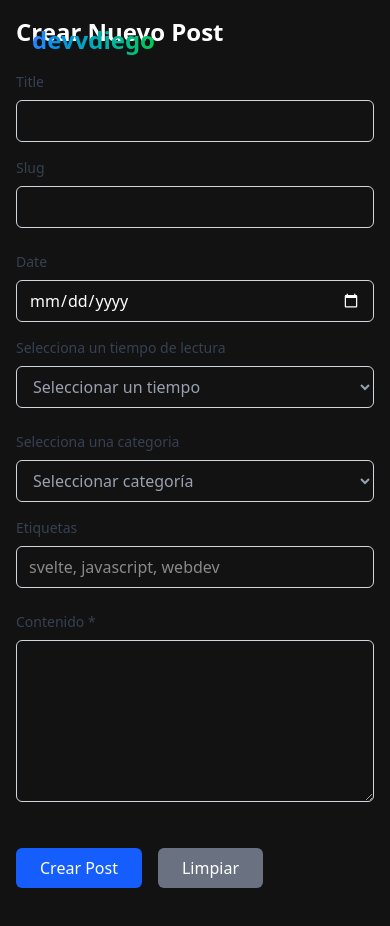
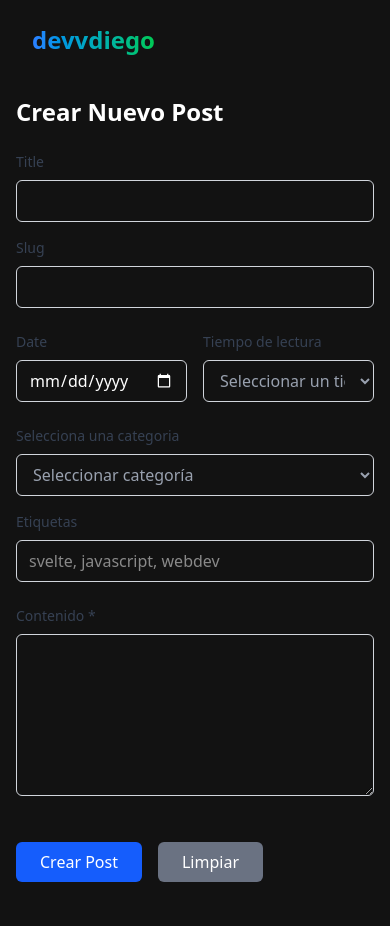
Before and after one commit to DevvDiego/DevvDiego.github.io, a SvelteKit app: page /admin in a window 390 px wide. Shown: the top 926 px of the page. Before the commit the page ends 904 px from the top, so only its background shows below. Built offline with nearby package versions, Linux system fonts and the light colour scheme.

Commit message:
Change: improve visuals for mobile devices

```diff
--- a/src/routes/admin/+page.svelte
+++ b/src/routes/admin/+page.svelte
@@ -87,9 +87,11 @@
   <title>Crear Post - Admin</title>
 </svelte:head>
 
-<div class="container mx-auto p-4 max-w-4xl">
-    <h1 class="text-2xl font-bold mb-6">Crear Nuevo Post</h1>
+<main class="container py-24 mx-auto p-4 max-w-4xl">
 
+    <header>
+        <h1 class="text-2xl font-bold mb-6">Crear Nuevo Post</h1>
+    </header>
 
     {#if error}
       <div class="bg-red-100 border border-red-400 text-red-700 px-4 py-3 rounded mb-4 relative">
@@ -127,7 +129,7 @@
             </div>
         </div>
 
-        <div class="grid grid-cols-1 md:grid-cols-2 gap-4">
+        <div class="grid grid-cols-2 items-end gap-4">
             <div class="space-y-2">
 
                 <Input
@@ -140,7 +142,7 @@
             <div class="space-y-2">
 
                 <Select
-                    id="read_time_estimation" label="Selecciona un tiempo de lectura"
+                    id="read_time_estimation" label="Tiempo de lectura"
                     bind:value={formData.read_time_estimation}
                 >
                     <option value="">Seleccionar un tiempo</option>
@@ -237,4 +239,4 @@
             </button>
         </div>
     </form>
-</div>
+</main>
```
